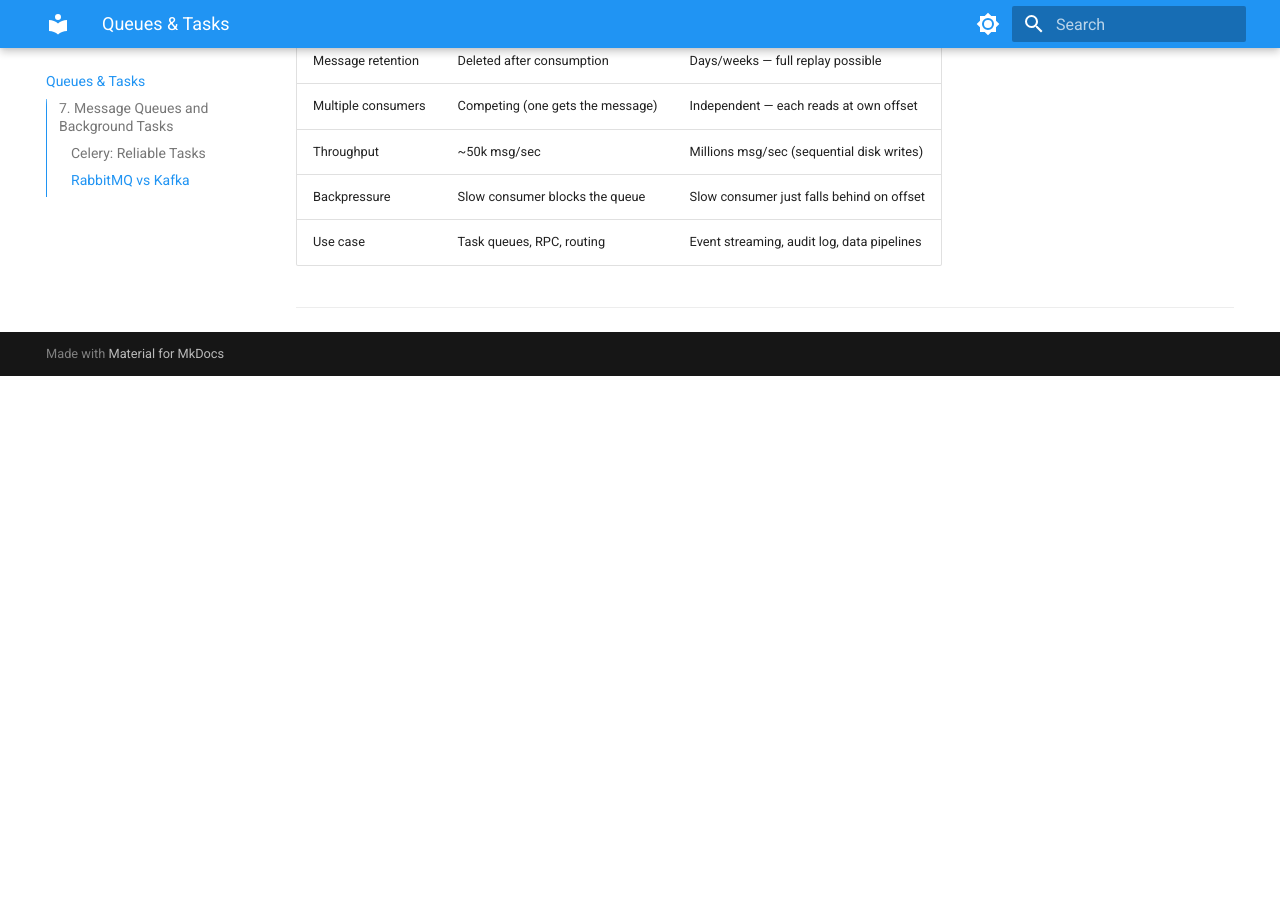
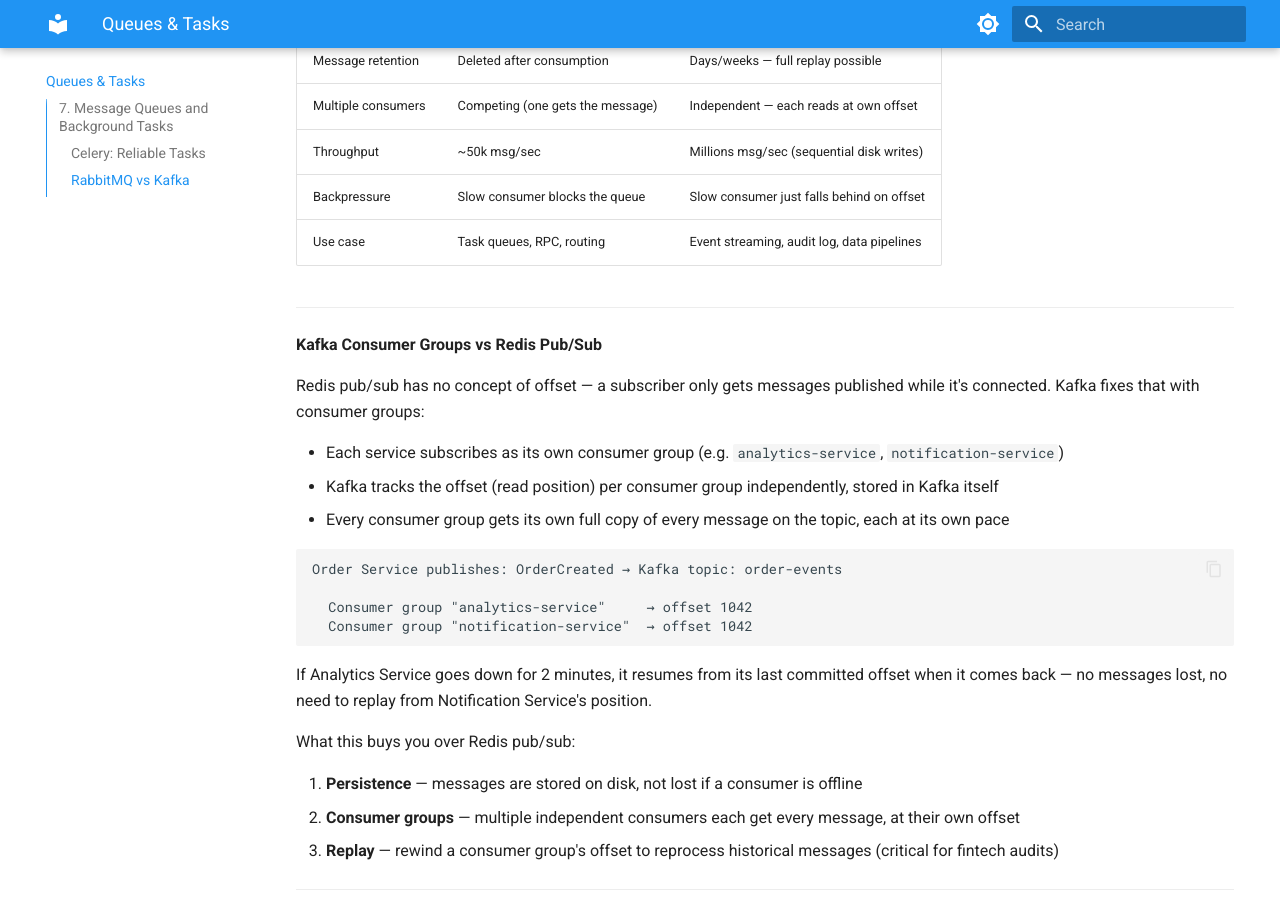
Before and after one commit to spiritEcosse/senior-kb, an MkDocs documentation site: the page built from docs/queues.md, in a window 1280 px wide and 900 px high, scrolled down 2524 px. Built offline with MkDocs 1.6.1 and Material for MkDocs 9.7.7, drawn with Linux system fonts in a browser that asks for light colours; before the commit the page ends 2900 px from its top, so only the background shows below that.

Commit message:
queues: add Kafka consumer groups vs Redis pub/sub
Redis pub/sub has no offset concept, so a down consumer just misses
messages. Kafka's per-consumer-group offset tracking gives independent
pacing, persistence, and replay.

````diff
--- a/docs/queues.md
+++ b/docs/queues.md
@@ -125,3 +125,28 @@ Order Service publishes: OrderCreated
 | Use case | Task queues, RPC, routing | Event streaming, audit log, data pipelines |
 
 ---
+
+**Kafka Consumer Groups vs Redis Pub/Sub**
+
+Redis pub/sub has no concept of offset — a subscriber only gets messages published while it's connected. Kafka fixes that with consumer groups:
+
+- Each service subscribes as its own consumer group (e.g. `analytics-service`, `notification-service`)
+- Kafka tracks the offset (read position) per consumer group independently, stored in Kafka itself
+- Every consumer group gets its own full copy of every message on the topic, each at its own pace
+
+```
+Order Service publishes: OrderCreated → Kafka topic: order-events
+
+  Consumer group "analytics-service"     → offset 1042
+  Consumer group "notification-service"  → offset 1042
+```
+
+If Analytics Service goes down for 2 minutes, it resumes from its last committed offset when it comes back — no messages lost, no need to replay from Notification Service's position.
+
+What this buys you over Redis pub/sub:
+
+1. **Persistence** — messages are stored on disk, not lost if a consumer is offline
+2. **Consumer groups** — multiple independent consumers each get every message, at their own offset
+3. **Replay** — rewind a consumer group's offset to reprocess historical messages (critical for fintech audits)
+
+---
````
